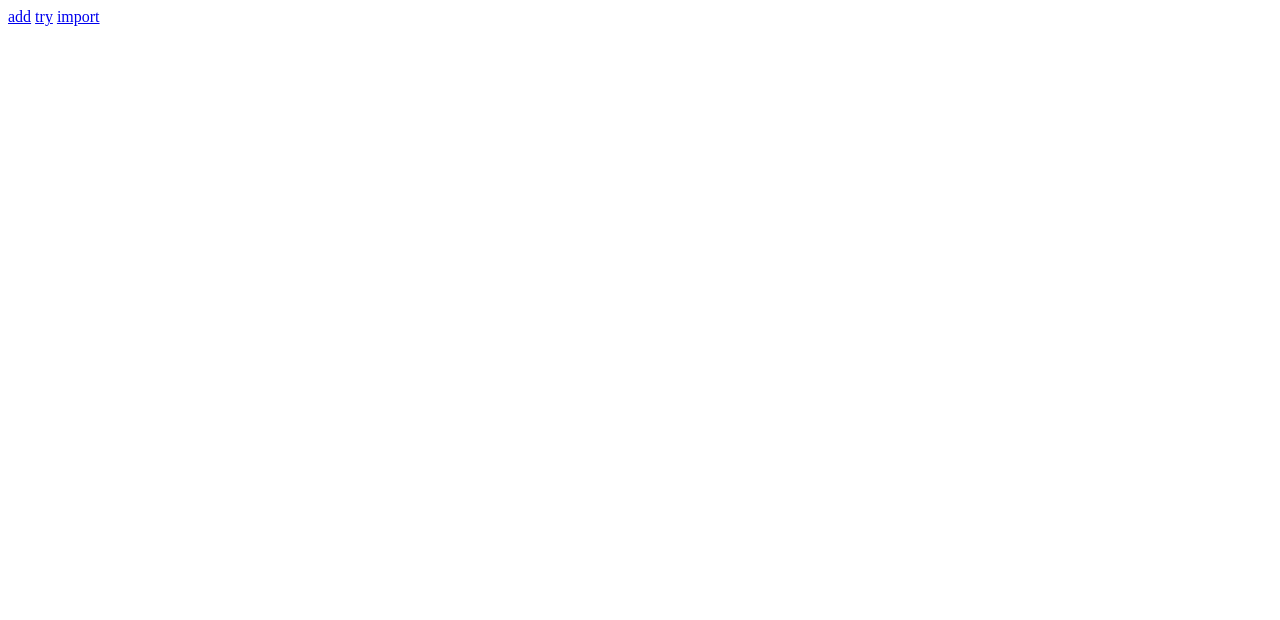
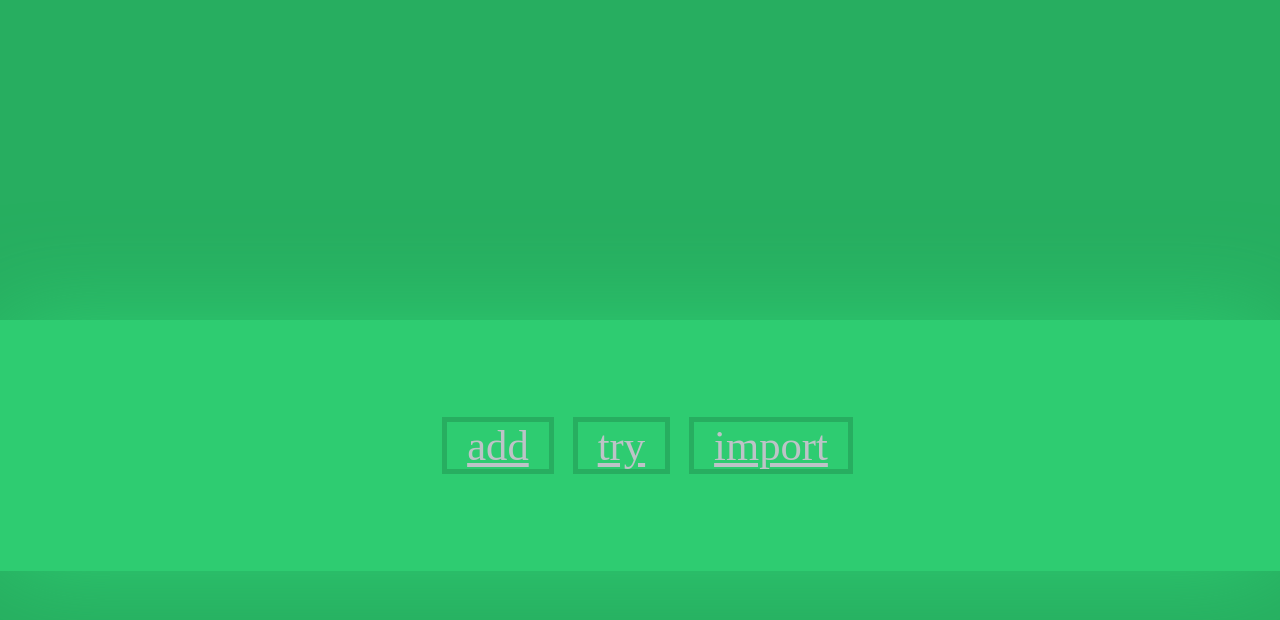
Before and after one commit to RomanKhmil/en2018js, a plain HTML site: page index.html in a window 1280 px wide. Drawn offline with Linux system fonts and the light colour scheme.

Commit message:
add design to index.html
main page now is covered by green colors.

```diff
--- a/css/main.css
+++ /dev/null
@@ -1,4 +0,0 @@
-.black{
-	background: black;
-	color: white;
-}
--- /dev/null
+++ b/index.css
@@ -0,0 +1,33 @@
+:root{
+	--white: #bdc3c7;
+	--sea-emerald: #1abc9c;
+	--sea-green: #16a085;
+	--emerald: #2ecc71;
+	--green: #27ae60;
+}
+
+body{
+	background-color: var(--green);
+	margin:0px;
+	text-align: center;
+
+}
+.linkC{
+	position: absolute;
+	top: 40%;
+	width: 100%;
+	background-color: var(--emerald);
+	line-height: 250px;
+	box-shadow: 0px 0px 100px rgba(46, 204, 113,1.0);
+}
+.linkC a{
+	vertical-align: middle;
+	margin-left: 15px;
+	color: var(--white);
+	background-color: var(--emerald);
+	border: 5px solid var(--green);
+	font-size: 32pt;
+	width: 124px;
+	padding: 0px 20px 0px 20px;
+
+}
--- a/index.html
+++ b/index.html
@@ -3,10 +3,14 @@
 <head>
 	<meta charset="UTF-8">
 	<title>test</title>
+	<link rel="stylesheet" href="index.css">
 </head>
 <body>
-	<a href="add.html">add</a>
-	<a href="try.html">try</a>
-	<a href="ImportExport.html">import</a>
+	<div class="linkC">
+		<a href="add.html">add</a>
+		<a href="try.html">try</a>
+		<a href="ImportExport.html">import</a>
+	</div>
+
 </body>
 </html>
```
Also changed, not shown: try.html (+0 -3 lines).
